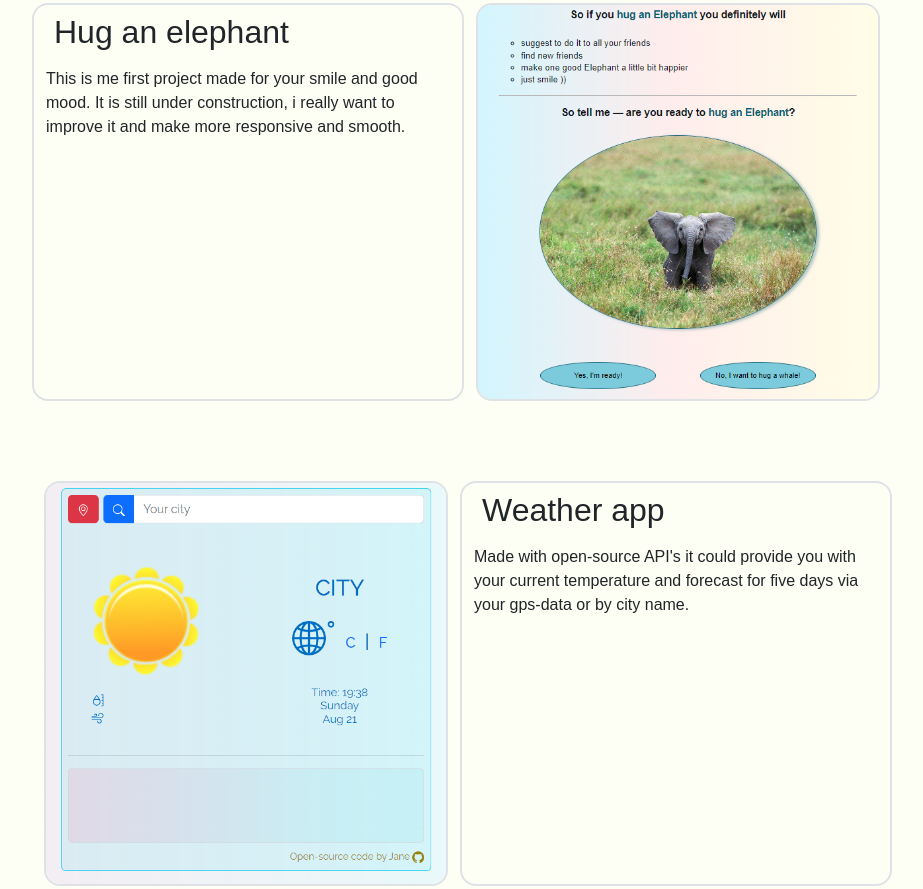
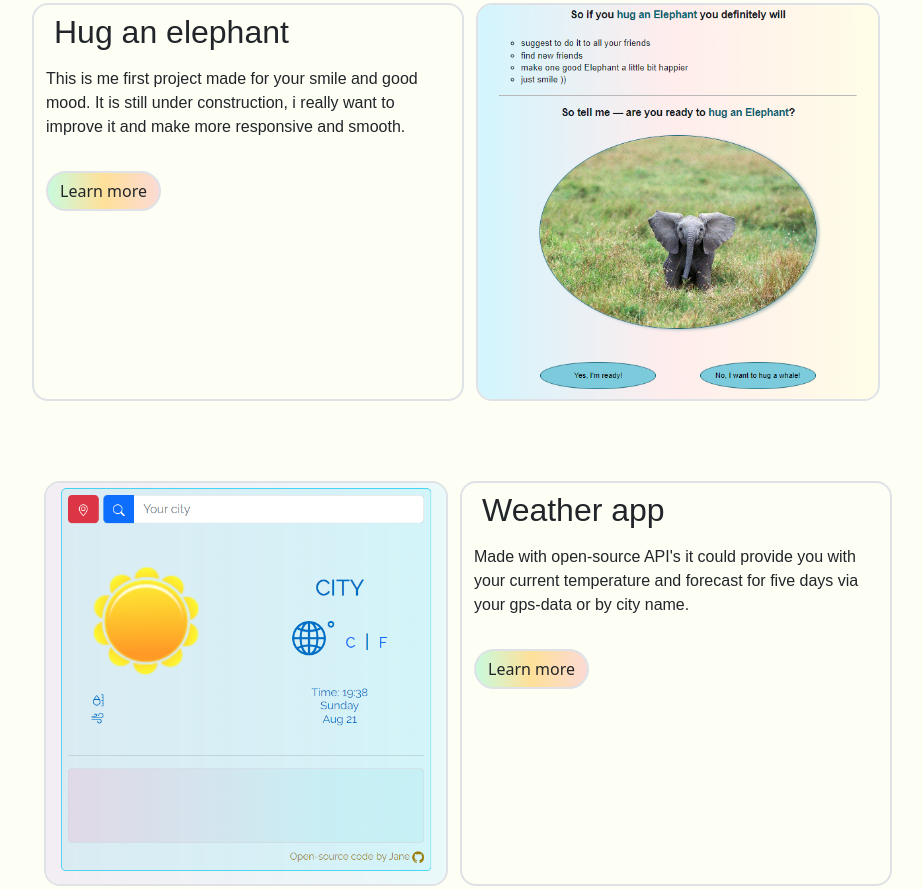
Before and after one commit to ev-indrik/portfolio-homework-week4, a plain HTML site: page index.html in a window 1280 px wide. Shown: the part 531-1420 px from the top of the page, without its empty margins (178-1101 px from the left). Drawn offline with nearby package versions, Linux system fonts and the light colour scheme; a web font is replaced by a local one.

Commit message:
Portfolio buttons added

```diff
--- a/index.html
+++ b/index.html
@@ -119,6 +119,12 @@
               still under construction, i really want to improve it and make
               more responsive and smooth.
             </p>
+            <a
+              href="#"
+              type="button"
+              class="btn mt-3 border border-2 rounded-pill button-learn-more"
+              >Learn more</a
+            >
           </div>
           <div class="col d-none d-sm-block">
             <img
@@ -146,6 +152,12 @@
               temperature and forecast for five days via your gps-data or by
               city name.
             </p>
+            <a
+              href="#"
+              type="button"
+              class="btn mt-3 border border-2 rounded-pill button-learn-more"
+              >Learn more</a
+            >
           </div>
         </div>
       </div>
--- a/styles/styles.css
+++ b/styles/styles.css
@@ -36,7 +36,8 @@ a .additional-buttons {
   background: var(--primary-color);
 }
 
-a .additional-buttons:hover {
+a .additional-buttons:hover,
+.button-learn-more:hover {
   color: darkolivegreen;
 }
 
@@ -48,6 +49,10 @@ a .additional-buttons:hover {
   text-align: center;
   font-size: large;
   opacity: 0.7;
+}
+
+.button-learn-more {
+  background: var(--primary-color);
 }
 
 @media (max-width: 576px) {
```
